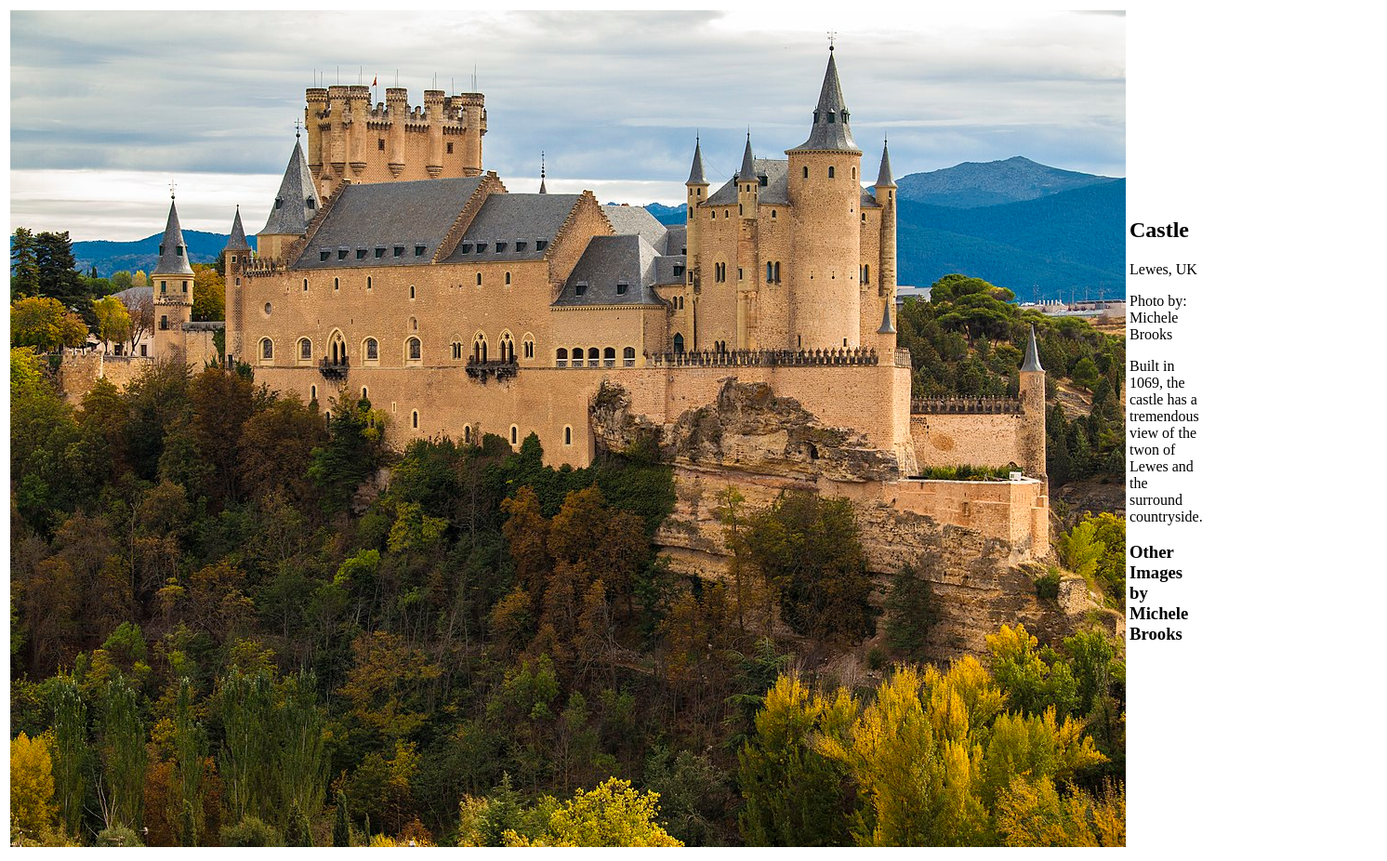
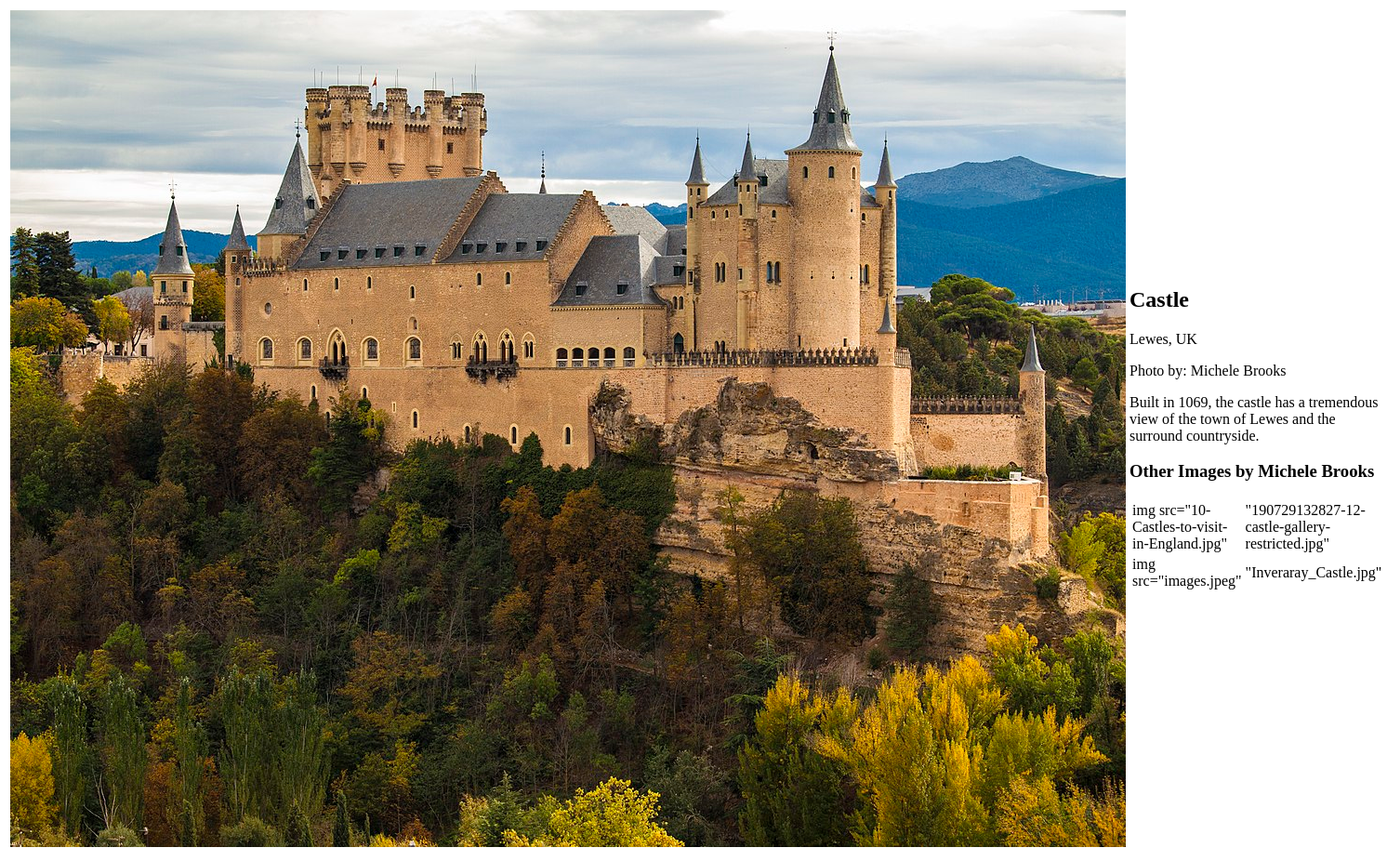
Before and after one commit to Kiariengigi/Project1, a plain HTML site: page Castle_table.html in a window 1280 px wide. Shown: the whole page at 93% size, 1492 px wide, since content can reach past the window. Drawn offline with Linux system fonts and the light colour scheme.

Commit message:
Update Castle_table.html

```diff
--- a/Castle_table.html
+++ b/Castle_table.html
@@ -16,16 +16,20 @@
                 <p>Lewes, UK</p>
                 <p>Photo by: Michele Brooks</p>
                 <p>Built in 1069, the castle has a tremendous view
-                    of the twon of Lewes and the surround countryside.
+                    of the town of Lewes and the surround countryside.
                 </p>
                 <h3>Other Images by Michele Brooks</h3>
-            </td>
             <table>
                 <tr>
-
+                    <td>img src="10-Castles-to-visit-in-England.jpg"</td>
+                    <td>"190729132827-12-castle-gallery-restricted.jpg"</td>
+                </tr>
+                <tr>
+                    <td>img src="images.jpeg"</td>
+                    <td>"Inveraray_Castle.jpg"</td>
                 </tr>
             </table>
-        </tr>
+        </td>
     </table>
 </body>
 </html>
```
